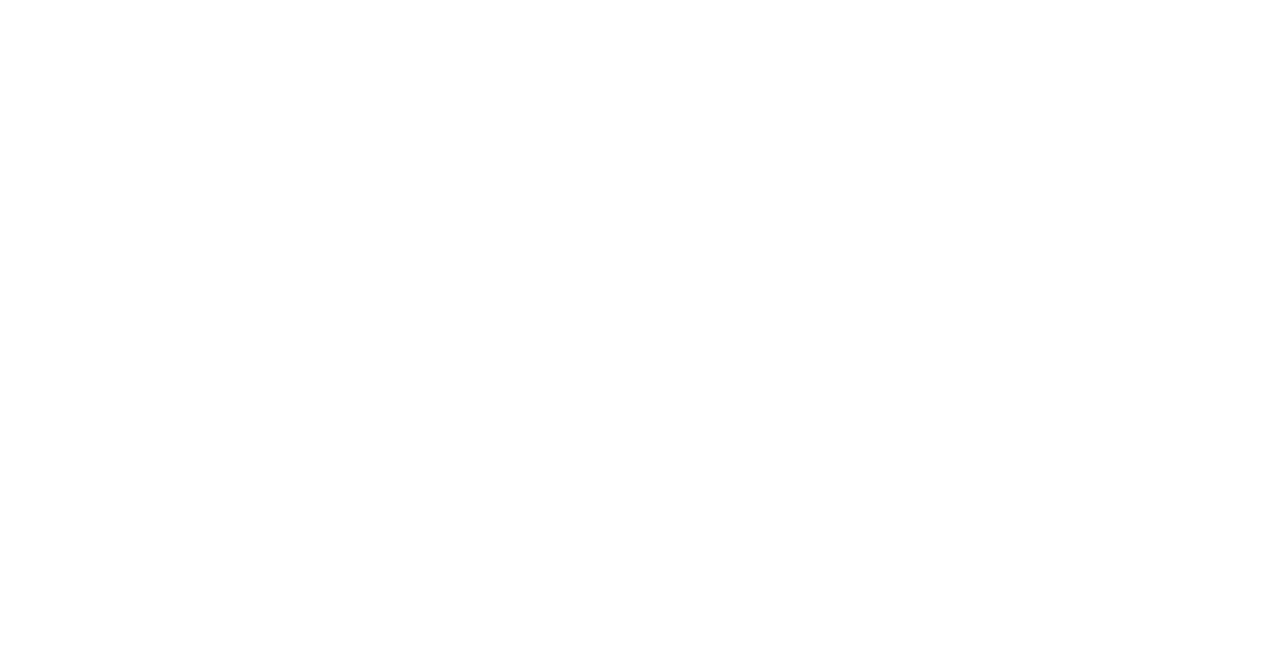
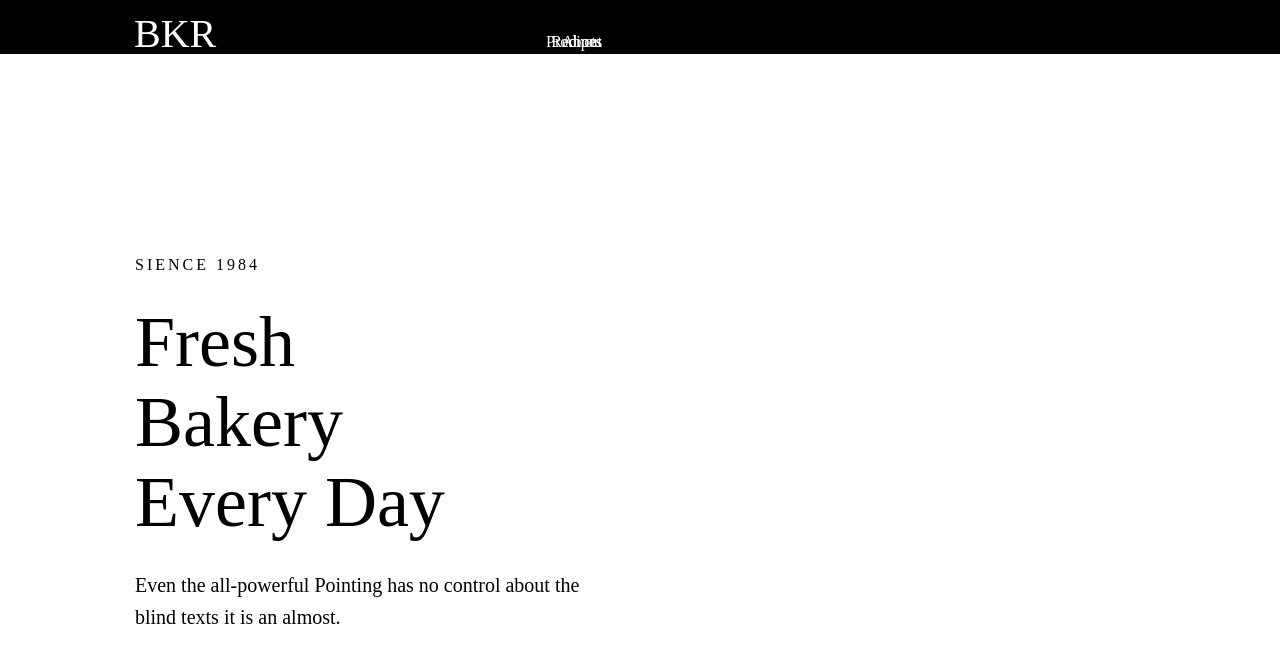
Before and after one commit to GegaAxalaia/Web03-Homework12, a plain HTML site: page index.html in a window 1280 px wide. Drawn offline with Linux system fonts and the light colour scheme.

Commit message:
create scc file

```diff
--- a/index.html
+++ b/index.html
@@ -2,9 +2,39 @@
 <html lang="en">
 <head>
     <meta charset="UTF-8">
+    <link rel="stylesheet" href="style.css">
     <title>Homework12</title>
 </head>
 <body>
+    <header>
+        <div class="container">
+            <p class="fake-logo">BKR</p>
+        </div>
+        <div class="container">
+            <nav>
+                <ul class="spacing">
+                    <li>
+                        <a href="">About</a>
+                    </li>
+                    <li>
+                        <a href="">Products</a>
+                    </li>
+                    <li>
+                        <a href="">Recipes</a>
+                    </li>
+                </ul>
+            </nav>
+        </div>
+    </header>
+    <section>
+        <div class="container">
+            <h5>SIENCE 1984</h5>
+            <P class="fresh">Fresh Bakery Every Day</P>
+            <p>Even the all-powerful Pointing has no control about the blind texts it is an almost.</p>
+        </div>
+        <div class="container">
 
+        </div>
+    </section>
 </body>
 </html>
--- /dev/null
+++ b/style.css
@@ -0,0 +1,87 @@
+*{
+    margin: 0;
+    padding: 0;
+    box-sizing: border-box;
+}
+.container{
+    max-width: 1200px;
+    margin: 0 auto;
+}
+.fake-logo{
+    position: absolute;
+    width: 106px;
+    height: 48px;
+    left: 134px;
+    top: 10px;
+
+    font-family: 'Ultra';
+    font-style: normal;
+    font-weight: 400;
+    font-size: 40px;
+    line-height: 48px;
+    color: white;
+}
+header{
+    background-color: black;
+}
+a{
+    position: absolute;
+    width: 289px;
+    height: 32px;
+    left: 313px;
+    top: 26px;
+    float: 10px;
+
+    font-family: 'DM Sans';
+    font-style: normal;
+    font-weight: 400;
+    font-size: 16px;
+    line-height: 32px;
+    text-align: right;
+    color: white;
+    text-decoration: none;
+    word-spacing: 30px;
+}
+.spacing{
+    word-spacing: 30px;
+}
+h5{
+    position: absolute;
+    height: 32px;
+    left: 135px;
+    top: 249px;
+
+    font-family: 'Oswald';
+    font-style: normal;
+    font-weight: 400;
+    font-size: 16px;
+    line-height: 32px;
+    letter-spacing: 3px;
+    text-transform: uppercase;
+}
+.fresh{
+    position: absolute;
+    width: 350px;
+    height: 240px;
+    left: 135px;
+    top: 302px;
+
+    font-family: 'Ultra';
+    font-style: normal;
+    font-weight: 400;
+    font-size: 72px;
+    line-height: 80px;
+}
+p{
+    position: absolute;
+    width: 470px;
+    height: 70px;
+    left: 135px;
+    top: 569px;
+
+    font-family: 'DM Sans';
+    font-style: normal;
+    font-weight: 400;
+    font-size: 20px;
+    line-height: 32px;
+}
```
Also changed, not shown: Bitmap (1).png (added).
